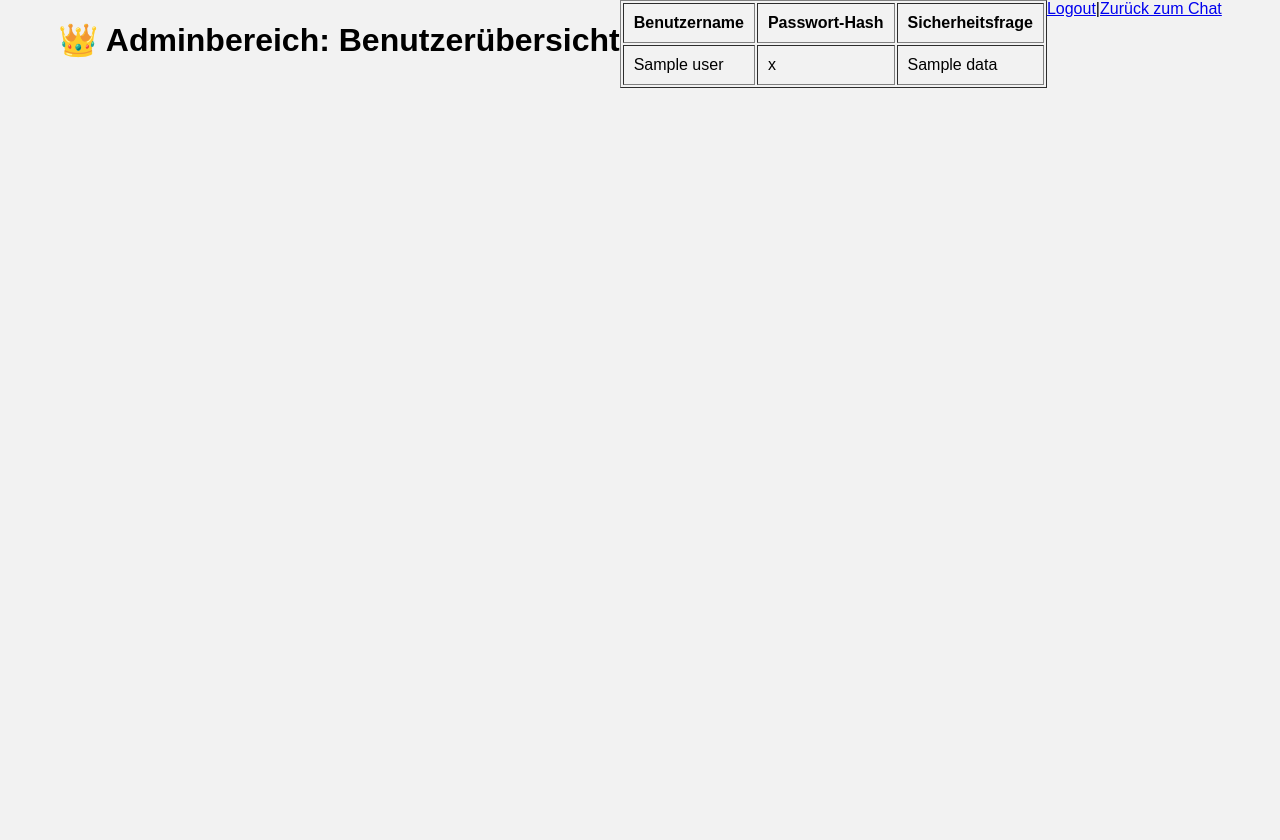
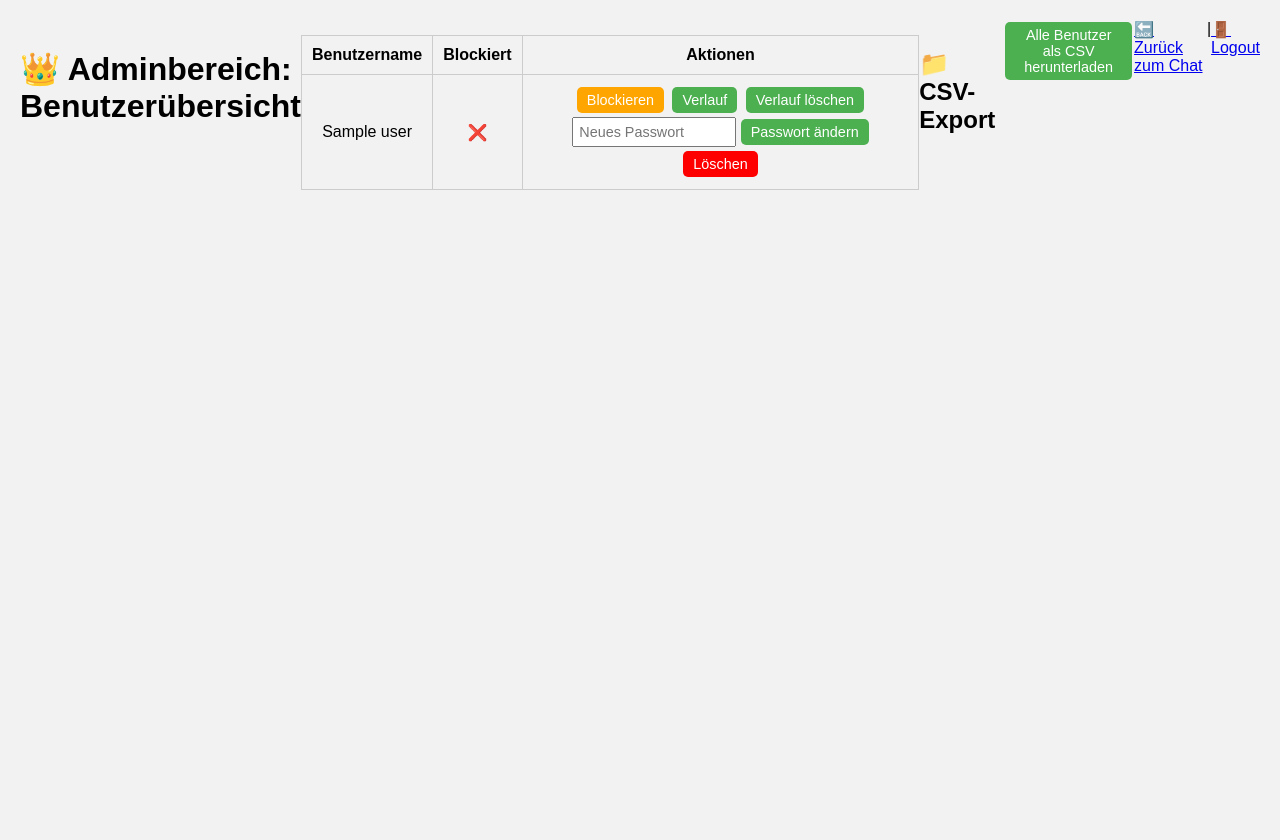
Before and after one commit to IchmagWasser/ai-girlfriend-test, a FastAPI app: template templates/admin_users.html in a window 1280 px wide. Before the commit the page ends 88 px from the top, so only its background shows below. Run offline with FastAPI, Linux system fonts and the light colour scheme; the template is opened without the code that fills it: most values are stand-ins (such as "Sample title", 1, 10 or a date in 2020).

Commit message:
Finale Version mit Admin-Funktionen

```diff
--- a/app.py
+++ b/app.py
@@ -1,6 +1,5 @@
-# app.py
 from fastapi import FastAPI, Request, Form, status
-from fastapi.responses import HTMLResponse, RedirectResponse
+from fastapi.responses import HTMLResponse, RedirectResponse, StreamingResponse
 from fastapi.staticfiles import StaticFiles
 from fastapi.templating import Jinja2Templates
 from starlette.middleware.sessions import SessionMiddleware
@@ -8,117 +7,99 @@ from dotenv import load_dotenv
 import os
 import logging
 import json
+import csv
+import io
 
 from ollama_chat import get_response
-from auth import check_login, save_user, verify_security_answer, get_security_question, reset_password
+from auth import (
+    check_login,
+    save_user,
+    verify_security_answer,
+    get_security_question,
+    reset_password,
+    hash_password
+)
 
-# 🔐 .env laden
 load_dotenv()
-SECRET_KEY = os.getenv("SECRET_KEY", "fallback_key_123")
+SECRET_KEY = os.getenv("SECRET_KEY", "supersecret")
 
-# 📋 Logging aktivieren
 logging.basicConfig(level=logging.INFO)
-
-# 🚀 App starten
 app = FastAPI()
 app.add_middleware(SessionMiddleware, secret_key=SECRET_KEY)
 
-# 📁 Statische Dateien
 app.mount("/static", StaticFiles(directory="static"), name="static")
-
-# 📄 HTML-Templates
 templates = Jinja2Templates(directory="templates")
 
-# 🔁 Verlauf pro Benutzer speichern/laden
+USER_DATA_FILE = "users.json"
+CHAT_DIR = "user_chats"
+os.makedirs(CHAT_DIR, exist_ok=True)
+
 def get_user_history(username: str):
-    path = f"user_chats/{username}.json"
+    path = f"{CHAT_DIR}/{username}.json"
     if os.path.exists(path):
-        with open(path, "r") as f:
+        with open(path, "r", encoding="utf-8") as f:
             return json.load(f)
     return []
 
 def save_user_history(username: str, history: list):
-    os.makedirs("user_chats", exist_ok=True)
-    path = f"user_chats/{username}.json"
-    with open(path, "w") as f:
+    with open(f"{CHAT_DIR}/{username}.json", "w", encoding="utf-8") as f:
         json.dump(history, f, ensure_ascii=False, indent=2)
 
-# 🏠 Startseite leitet auf Login um + löscht Session
 @app.get("/", response_class=HTMLResponse)
 async def root(request: Request):
     request.session.clear()
-    return RedirectResponse("/login", status_code=status.HTTP_302_FOUND)
+    return templates.TemplateResponse("login.html", {"request": request})
 
-# 🔑 Login-Seite
-@app.get("/login", response_class=HTMLResponse)
-async def login_page(request: Request):
-    return templates.TemplateResponse("login.html", {"request": request, "error": ""})
-
-# 🔑 Login-Verarbeitung
-@app.post("/login")
+@app.post("/login", response_class=HTMLResponse)
 async def login(request: Request, username: str = Form(...), password: str = Form(...)):
     if check_login(username, password):
+        with open(USER_DATA_FILE, "r", encoding="utf-8") as f:
+            users = json.load(f)
+
+        if users.get(username, {}).get("blocked", False):
+            return templates.TemplateResponse("login.html", {
+                "request": request,
+                "error": "Du wurdest vom Admin gesperrt – melde dich per Mail oder sowas."
+            })
+
         request.session["username"] = username
-        logging.info(f"Nutzer '{username}' erfolgreich eingeloggt.")
-        return RedirectResponse("/chat", status_code=status.HTTP_302_FOUND)
-    return templates.TemplateResponse("login.html", {"request": request, "error": "Login fehlgeschlagen"})
+        return RedirectResponse("/admin" if username == "admin" else "/chat", status_code=302)
 
-# 🆕 Registrierung anzeigen
+    return templates.TemplateResponse("login.html", {"request": request, "error": "Falsche Anmeldedaten"})
+
 @app.get("/register", response_class=HTMLResponse)
 async def register_page(request: Request):
-    return templates.TemplateResponse("register.html", {"request": request, "error": ""})
+    return templates.TemplateResponse("register.html", {"request": request})
 
-# 🆕 Registrierung verarbeiten
-@app.post("/register")
-async def register(
-    request: Request,
-    username: str = Form(...),
-    password: str = Form(...),
-    question: str = Form(...),
-    answer: str = Form(...)
-):
-    success = save_user(username, password, question, answer)
-    if success:
-        logging.info(f"Nutzer '{username}' registriert.")
-        return RedirectResponse("/login", status_code=status.HTTP_302_FOUND)
-    return templates.TemplateResponse("register.html", {"request": request, "error": "Nutzername existiert bereits."})
+@app.post("/register", response_class=HTMLResponse)
+async def register(request: Request, username: str = Form(...), password: str = Form(...), question: str = Form(...), answer: str = Form(...)):
+    if save_user(username, password, question, answer):
+        return RedirectResponse("/", status_code=302)
+    return templates.TemplateResponse("register.html", {"request": request, "error": "Benutzer existiert bereits"})
 
-# 🔐 Passwort vergessen
 @app.get("/reset", response_class=HTMLResponse)
 async def reset_page(request: Request):
     return templates.TemplateResponse("reset.html", {"request": request, "error": "", "success": ""})
 
 @app.post("/reset", response_class=HTMLResponse)
-async def reset_password_route(
-    request: Request,
-    username: str = Form(...),
-    answer: str = Form(...),
-    new_password: str = Form(...)
-):
-    if not verify_security_answer(username, answer):
-        return templates.TemplateResponse("reset.html", {"request": request, "error": "Antwort falsch", "success": ""})
+async def reset_post(request: Request, username: str = Form(...), answer: str = Form(...), new_password: str = Form(...)):
+    if verify_security_answer(username, answer):
+        reset_password(username, new_password)
+        return RedirectResponse("/", status_code=302)
+    return templates.TemplateResponse("reset.html", {"request": request, "error": "Antwort falsch", "success": ""})
 
-    if reset_password(username, new_password):
-        return templates.TemplateResponse("reset.html", {"request": request, "error": "", "success": "Passwort erfolgreich geändert"})
-
-    return templates.TemplateResponse("reset.html", {"request": request, "error": "Fehler beim Zurücksetzen", "success": ""})
-
-# 💬 Chatseite
 @app.get("/chat", response_class=HTMLResponse)
 async def chat_page(request: Request):
-    if not request.session.get("username"):
-        return RedirectResponse("/login", status_code=status.HTTP_302_FOUND)
-    return templates.TemplateResponse("chat.html", {
-        "request": request,
-        "username": request.session["username"]
-    })
+    username = request.session.get("username")
+    if not username:
+        return RedirectResponse("/", status_code=302)
+    return templates.TemplateResponse("chat.html", {"request": request, "username": username})
 
-# 🤖 Chat-Antwort von der KI
 @app.post("/chat")
 async def chat(req: Request):
     username = req.session.get("username")
     if not username:
-        return {"reply": "Nicht eingeloggt."}
+        return {"reply": "❌ Nicht eingeloggt."}
 
     data = await req.json()
     user_message = data.get("message", "")
@@ -132,37 +113,146 @@ async def chat(req: Request):
     save_user_history(username, chat_history)
     return {"reply": response_text}
 
-# 🚪 Logout
 @app.get("/logout")
 async def logout(request: Request):
-    username = request.session.get("username")
     request.session.clear()
-    logging.info(f"Nutzer '{username}' hat sich ausgeloggt.")
-    return RedirectResponse("/login")
+    return RedirectResponse("/", status_code=302)
 
-# 👑 Admin-Bereich
 @app.get("/admin", response_class=HTMLResponse)
 async def admin_page(request: Request):
     username = request.session.get("username")
     if username != "admin":
-        return HTMLResponse("Zugriff verweigert", status_code=403)
+        return RedirectResponse("/", status_code=302)
 
-    users = {}
-    if os.path.exists("users.json"):
-        with open("users.json", "r", encoding="utf-8") as f:
-            try:
-                users = json.load(f)
-            except json.JSONDecodeError:
-                return HTMLResponse("Fehler beim Lesen von users.json.")
+    with open(USER_DATA_FILE, "r", encoding="utf-8") as f:
+        users = json.load(f)
 
-    html = "<h1>Adminbereich – Alle registrierten Benutzer</h1><table border='1'>"
-    html += "<tr><th>Benutzername</th><th>Passwort-Hash</th><th>Frage</th><th>Antwort</th></tr>"
-    for user, data in users.items():
-        html += f"<tr><td>{user}</td><td>{data.get('password')}</td><td>{data.get('question')}</td><td>{data.get('answer')}</td></tr>"
-    html += "</table>"
-    return HTMLResponse(html)
+    return templates.TemplateResponse("admin_users.html", {"request": request, "users": users})
 
-# 🧹 Startup (optional)
-@app.on_event("startup")
-def clear_all_sessions():
-    pass
+@app.post("/admin/delete-user")
+async def delete_user(request: Request, username: str = Form(...)):
+    if username == "admin":
+        return RedirectResponse("/admin", status_code=302)
+
+    with open(USER_DATA_FILE, "r", encoding="utf-8") as f:
+        users = json.load(f)
+
+    if username in users:
+        users.pop(username)
+        with open(USER_DATA_FILE, "w", encoding="utf-8") as f:
+            json.dump(users, f, ensure_ascii=False, indent=2)
+
+    chat_path = f"{CHAT_DIR}/{username}.json"
+    if os.path.exists(chat_path):
+        os.remove(chat_path)
+
+    return RedirectResponse("/admin", status_code=302)
+
+@app.post("/admin/block-user")
+async def block_user(request: Request, username: str = Form(...)):
+    with open(USER_DATA_FILE, "r+", encoding="utf-8") as f:
+        users = json.load(f)
+        if username in users:
+            users[username]["blocked"] = True
+            f.seek(0)
+            json.dump(users, f, ensure_ascii=False, indent=2)
+            f.truncate()
+    return RedirectResponse("/admin", status_code=302)
+
+@app.post("/admin/unblock-user")
+async def unblock_user(request: Request, username: str = Form(...)):
+    with open(USER_DATA_FILE, "r+", encoding="utf-8") as f:
+        users = json.load(f)
+        if username in users and "blocked" in users[username]:
+            users[username]["blocked"] = False
+            f.seek(0)
+            json.dump(users, f, ensure_ascii=False, indent=2)
+            f.truncate()
+    return RedirectResponse("/admin", status_code=302)
+
+@app.post("/admin/change-password")
+async def change_admin_password(request: Request, old_password: str = Form(...), new_password: str = Form(...)):
+    with open(USER_DATA_FILE, "r+", encoding="utf-8") as f:
+        users = json.load(f)
+        if users["admin"]["password"] == hash_password(old_password):
+            users["admin"]["password"] = hash_password(new_password)
+            f.seek(0)
+            json.dump(users, f, ensure_ascii=False, indent=2)
+            f.truncate()
+    return RedirectResponse("/admin", status_code=302)
+
+@app.get("/admin/export-csv")
+async def export_csv():
+    if not os.path.exists(USER_DATA_FILE):
+        return HTMLResponse("Keine Nutzerdaten vorhanden.")
+
+    with open(USER_DATA_FILE, "r", encoding="utf-8") as f:
+        users = json.load(f)
+
+    output = io.StringIO()
+    writer = csv.writer(output)
+    writer.writerow(["Benutzername", "Passwort-Hash", "Sicherheitsfrage", "Antwort", "Gesperrt?"])
+
+    for name, data in users.items():
+        writer.writerow([
+            name,
+            data.get("password", ""),
+            data.get("question", ""),
+            data.get("answer", ""),
+            data.get("blocked", False)
+        ])
+
+    output.seek(0)
+    return StreamingResponse(output, media_type="text/csv", headers={"Content-Disposition": "attachment; filename=users.csv"})
+
+# ✅ Nutzer blockieren oder freischalten
+@app.post("/admin/toggle-block")
+async def toggle_block(request: Request, username: str = Form(...)):
+    if not os.path.exists(USER_DATA_FILE):
+        return RedirectResponse("/admin", status_code=302)
+
+    with open(USER_DATA_FILE, "r", encoding="utf-8") as f:
+        users = json.load(f)
+
+    if username in users and username != "admin":
+        users[username]["blocked"] = not users[username].get("blocked", False)
+        with open(USER_DATA_FILE, "w", encoding="utf-8") as f:
+            json.dump(users, f, ensure_ascii=False, indent=2)
+
+    return RedirectResponse("/admin", status_code=302)
+
+# 📂 Verlauf anzeigen
+@app.get("/admin/history/{username}", response_class=HTMLResponse)
+async def view_history(request: Request, username: str):
+    path = f"user_chats/{username}.json"
+    if os.path.exists(path):
+        with open(path, "r", encoding="utf-8") as f:
+            history = json.load(f)
+    else:
+        history = []
+
+    return templates.TemplateResponse("admin_history.html", {"request": request, "username": username, "history": history})
+
+# ❌ Verlauf löschen
+@app.post("/admin/delete-history")
+async def delete_history(username: str = Form(...)):
+    path = f"user_chats/{username}.json"
+    if os.path.exists(path):
+        os.remove(path)
+    return RedirectResponse(f"/admin/history/{username}", status_code=302)
+
+# 🔐 Nutzer-Passwort ändern
+@app.post("/admin/change-user-password")
+async def change_user_password(username: str = Form(...), new_password: str = Form(...)):
+    if not os.path.exists(USER_DATA_FILE):
+        return RedirectResponse("/admin", status_code=302)
+
+    with open(USER_DATA_FILE, "r", encoding="utf-8") as f:
+        users = json.load(f)
+
+    if username in users and username != "admin":
+        users[username]["password"] = hash_password(new_password)
+        with open(USER_DATA_FILE, "w", encoding="utf-8") as f:
+            json.dump(users, f, ensure_ascii=False, indent=2)
+
+    return RedirectResponse("/admin", status_code=302)
--- a/templates/admin_users.html
+++ b/templates/admin_users.html
@@ -1,28 +1,125 @@
 <!DOCTYPE html>
-<html>
+<html lang="de">
 <head>
+    <meta charset="UTF-8">
     <title>Admin – Benutzerübersicht</title>
     <link rel="stylesheet" href="/static/css/style.css">
+    <style>
+        body {
+            font-family: Arial, sans-serif;
+            padding: 20px;
+        }
+
+        h1, h2 {
+            margin-top: 30px;
+        }
+
+        table {
+            width: 100%;
+            border-collapse: collapse;
+            margin-top: 15px;
+        }
+
+        th, td {
+            border: 1px solid #ccc;
+            padding: 10px;
+            text-align: center;
+        }
+
+        form {
+            display: inline-block;
+            margin: 2px;
+        }
+
+        input[type="password"] {
+            padding: 5px;
+            font-size: 0.9rem;
+            width: 150px;
+        }
+
+        button {
+            padding: 5px 10px;
+            font-size: 0.9rem;
+            cursor: pointer;
+        }
+
+        button.delete {
+            background-color: red;
+            color: white;
+        }
+
+        button.block {
+            background-color: orange;
+            color: white;
+        }
+
+        button.unblock {
+            background-color: green;
+            color: white;
+        }
+    </style>
 </head>
 <body>
     <h1>👑 Adminbereich: Benutzerübersicht</h1>
 
-    <table border="1" cellpadding="10">
+    <table>
         <tr>
             <th>Benutzername</th>
-            <th>Passwort-Hash</th>
-            <th>Sicherheitsfrage</th>
+            <th>Blockiert</th>
+            <th>Aktionen</th>
         </tr>
         {% for name, data in users.items() %}
         <tr>
             <td>{{ name }}</td>
-            <td>{{ data.password }}</td>
-            <td>{{ data.question }}</td>
+            <td>{{ "✅" if data.get("blocked") else "❌" }}</td>
+            <td>
+                {% if name != "admin" %}
+                    <!-- Blockieren / Freischalten -->
+                    <form method="post" action="/admin/toggle-block">
+                        <input type="hidden" name="username" value="{{ name }}">
+                        <button class="{{ 'unblock' if data.get('blocked') else 'block' }}" type="submit">
+                            {% if data.get("blocked") %}Freischalten{% else %}Blockieren{% endif %}
+                        </button>
+                    </form>
+
+                    <!-- Verlauf anzeigen -->
+                    <form method="get" action="/admin/history/{{ name }}">
+                        <button type="submit">Verlauf</button>
+                    </form>
+
+                    <!-- Verlauf löschen -->
+                    <form method="post" action="/admin/delete-history">
+                        <input type="hidden" name="username" value="{{ name }}">
+                        <button type="submit">Verlauf löschen</button>
+                    </form>
+
+                    <!-- Passwort ändern -->
+                    <form method="post" action="/admin/change-user-password">
+                        <input type="hidden" name="username" value="{{ name }}">
+                        <input type="password" name="new_password" placeholder="Neues Passwort" required>
+                        <button type="submit">Passwort ändern</button>
+                    </form>
+
+                    <!-- Benutzer löschen -->
+                    <form method="post" action="/admin/delete-user">
+                        <input type="hidden" name="username" value="{{ name }}">
+                        <button class="delete" type="submit">Löschen</button>
+                    </form>
+                {% else %}
+                    <i>Admin – keine Aktionen</i>
+                {% endif %}
+            </td>
         </tr>
         {% endfor %}
     </table>
 
-    <br>
-    <a href="/logout">Logout</a> | <a href="/chat">Zurück zum Chat</a>
+    <h2>📁 CSV-Export</h2>
+    <form method="get" action="/admin/export-csv">
+        <button type="submit">Alle Benutzer als CSV herunterladen</button>
+    </form>
+
+    <br><br>
+    <a href="/chat">🔙 Zurück zum Chat</a> |
+    <a href="/logout">🚪 Logout</a>
 </body>
 </html>
```
